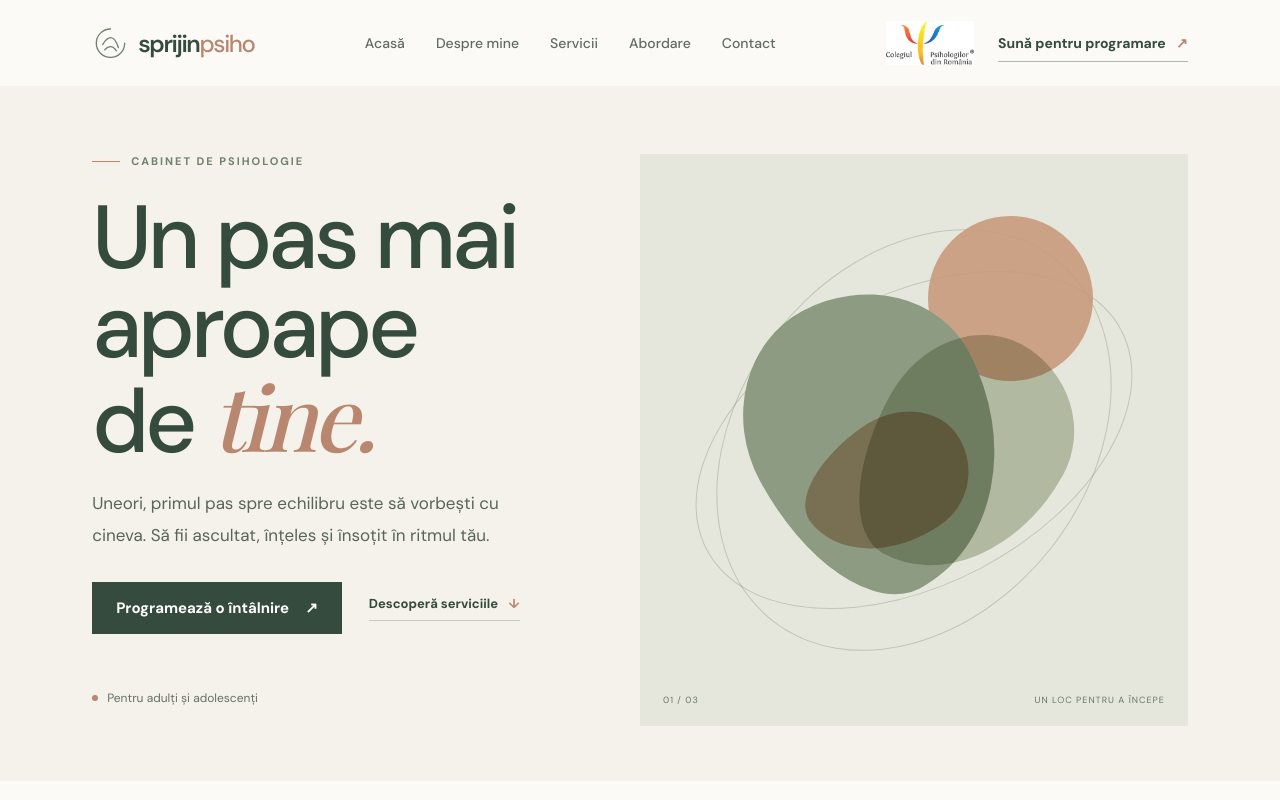
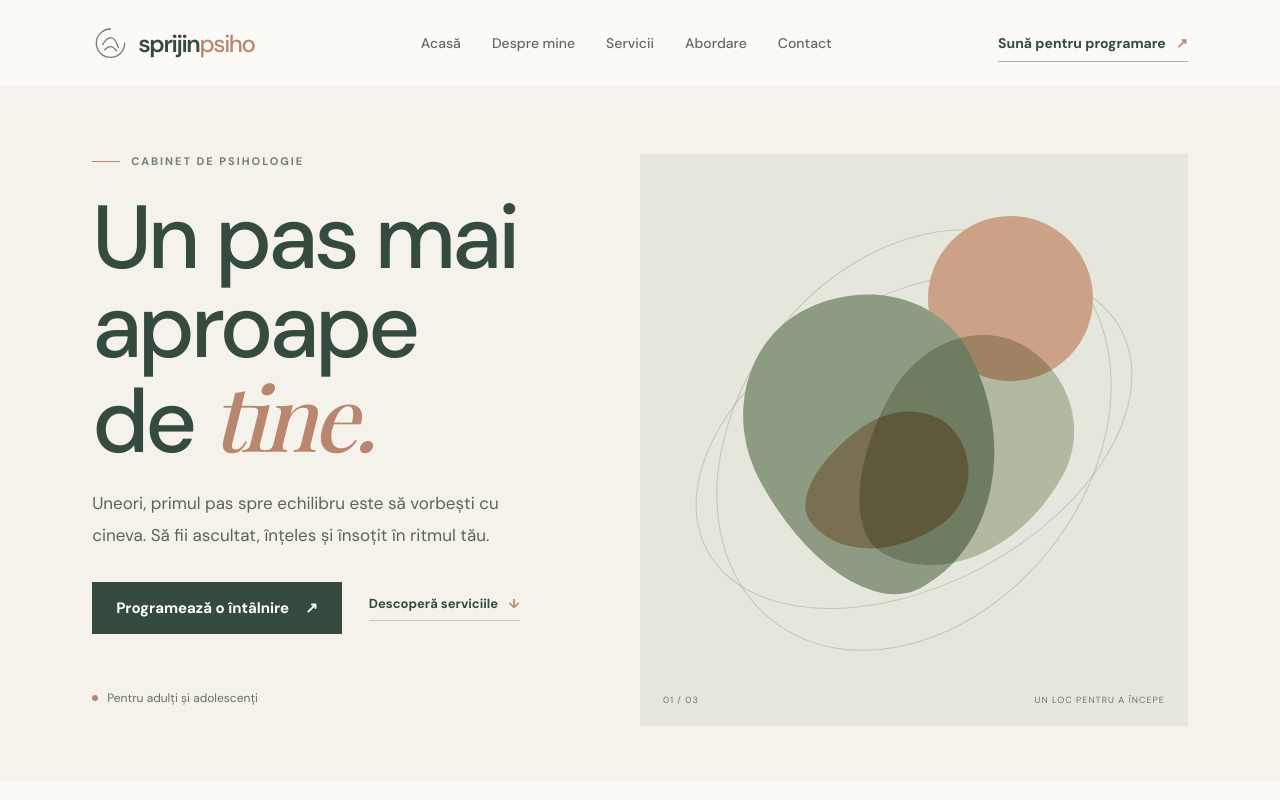
Before and after one commit to bwines/sprijinpsiho, a Next.js app: page / in a window 1280 px wide. Shown: the top 800 px of the page. Built offline with nearby package versions, Linux system fonts and the light colour scheme; a web font is replaced by a local one.

Commit message:
Remove COPSI logo from site header

```diff
--- a/app/page.tsx
+++ b/app/page.tsx
@@ -63,12 +63,7 @@ export default function Home() {
           <a href="#contact">Contact</a>
         </nav>
 
-        <div className="header-right">
-          <a className="header-copsi" href="https://www.copsi.ro/" target="_blank" rel="noreferrer" aria-label="Membru al Colegiului Psihologilor din România">
-            <img src="/copsi-logo.webp" alt="Colegiul Psihologilor din România" />
-          </a>
-          <a className="header-cta" href={`tel:${phone}`}>Sună pentru programare <span>↗</span></a>
-        </div>
+        <a className="header-cta" href={`tel:${phone}`}>Sună pentru programare <span>↗</span></a>
       </header>
 
       <section className="hero" id="acasa">
```
